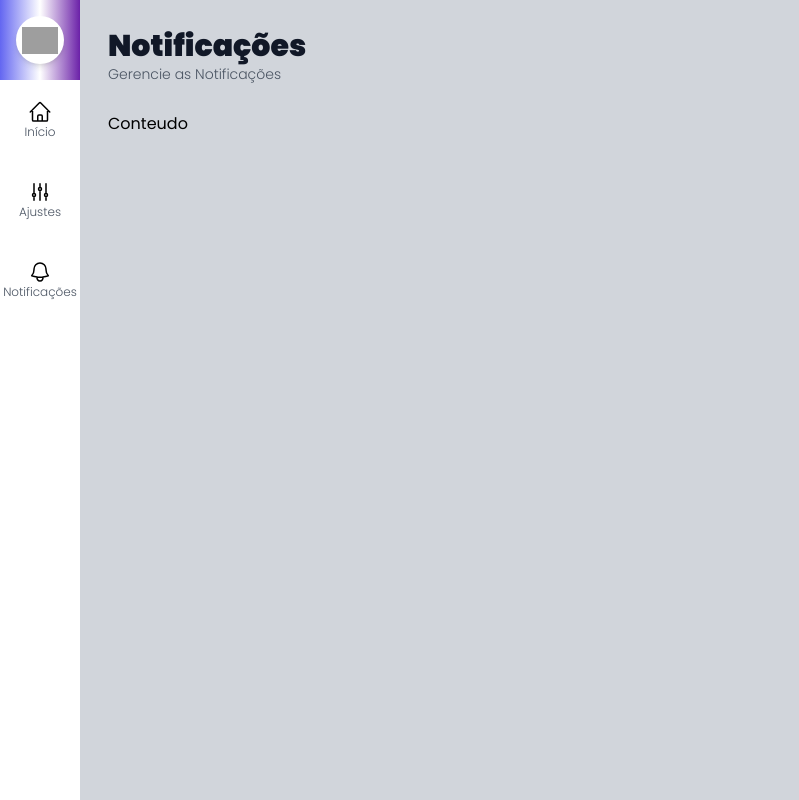
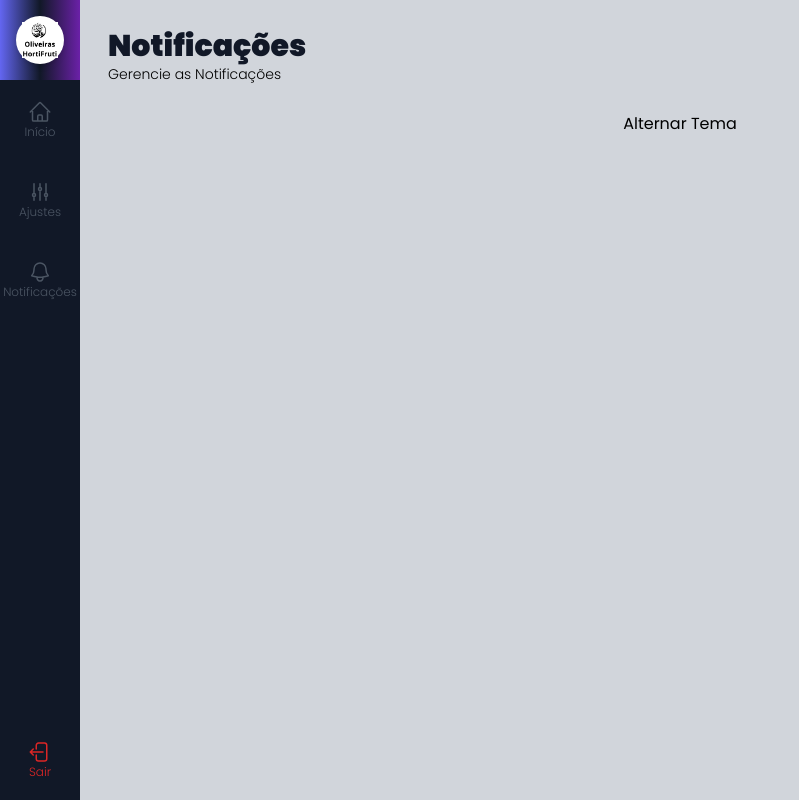
Before and after one commit to PedroMarquesN/templateAdmin, a Next.js app: page /notificacoes in a window 1280 px wide. Shown: the whole page, without its empty margins (0-799 px from the left). Built offline with nearby package versions, Linux system fonts and the light colour scheme; grey boxes are pictures that could not be loaded.

Commit message:
Feat: Creating dashboard context api

```diff
--- a/src/components/icons/index.tsx
+++ b/src/components/icons/index.tsx
@@ -24,3 +24,11 @@
     </svg>
 
 )
+
+export const IconeSair = (
+    <svg xmlns="http://www.w3.org/2000/svg" fill="none" viewBox="0 0 24 24" strokeWidth={1.5} stroke="currentColor"
+         className="w-6 h-6">
+        <path strokeLinecap="round" strokeLinejoin="round"
+              d="M8.25 9V5.25A2.25 2.25 0 0 1 10.5 3h6a2.25 2.25 0 0 1 2.25 2.25v13.5A2.25 2.25 0 0 1 16.5 21h-6a2.25 2.25 0 0 1-2.25-2.25V15m-3 0-3-3m0 0 3-3m-3 3H15"/>
+    </svg>
+)
--- a/src/components/template/Conteudo.tsx
+++ b/src/components/template/Conteudo.tsx
@@ -10,7 +10,10 @@
 
     return(
         <div className={`
-        flex flex-col mt-7`}>
+        flex flex-col mt-7
+        dark:text-gray-200
+
+        `}>
             {props.children}
         </div>
     )
--- a/src/components/template/Layout.tsx
+++ b/src/components/template/Layout.tsx
@@ -1,6 +1,7 @@
 import MenuLateral from "@/components/template/MenuLateral";
 import Cabecalho from "@/components/template/Cabecalho";
 import Conteudo from "./Conteudo"
+import useAppData from "@/data/hook/useAppData";
 interface LayoutProps {
     titulo: string
     subtitulo: string
@@ -8,9 +9,9 @@
 }
 
 export default function Layout(props:LayoutProps) {
-
+    const {tema} =  useAppData()
     return(
-        <div className={`flex h-screen w-screen`}>
+        <div className={`${tema} flex h-screen w-screen`}>
             <MenuLateral/>
             <div className={`flex w-full p-7 flex-col bg-gray-300 dark:bg-gray-800`}>
                 <Cabecalho titulo={props.titulo} subtitulo={props.subtitulo}/>
--- a/src/components/template/MenuItem.tsx
+++ b/src/components/template/MenuItem.tsx
@@ -1,24 +1,45 @@
 import Link from "next/link";
 
 interface MenuProps {
-    url: string
+    url?: string | undefined
     texto: string
     icone: any
+    className?: string
+    onClick?: (evento:any) => void
 }
 
 export default function MenuItem(props: MenuProps) {
-    return (
-        <li className={`hover:bg-gray-100`}>
-            <Link href={props.url}>
-                <div className={`flex flex-col justify-center items-center h-20 w-20`}>
-                    {props.icone}
-                    <span className={`
-                        text-xs font-light text-gray-600
+    function renderizarLink() {
+        return (
+            <div className={`
+                flex flex-col justify-center items-center h-20 w-20 text-gray-600
+                dark:text-gray-200
+                ${props.className}
+                `}>
+                {props.icone}
+                <span className={`
+                        text-xs font-light
                     `}>
                         {props.texto}
                     </span>
-                </div>
-            </Link>
+            </div>
+        )
+
+    }
+
+    return (
+        <li onClick={props.onClick} className={`
+        hover:bg-gray-100 cursor-pointer
+        dark:hover:bg-gray-800
+        `}>
+            {props.url ? (
+                <Link href={props.url}>
+                    {renderizarLink()}
+                </Link>
+            ) : (
+                renderizarLink()
+            )}
+
         </li>
     )
 }
--- a/src/components/template/MenuLateral.tsx
+++ b/src/components/template/MenuLateral.tsx
@@ -1,11 +1,15 @@
 import MenuItem from "@/components/template/MenuItem";
-import {IconeAjustes, IconeCasa, IconeSino} from "@/components/icons";
+import {IconeAjustes, IconeCasa, IconeSair, IconeSino} from "@/components/icons";
 import Logo from "@/components/template/Logo";
 
 export default function MenuLateral() {
 
     return(
-        <aside>
+        <aside className={`
+        flex flex-col
+        bg-gray-900 text-gray-200
+        dark:bg-gray-900
+        `}>
             <div className={`
             flex flex-col items-center justify-center
             bg-gradient-to-r from-indigo-500 via-transparent to-purple-800
@@ -14,10 +18,18 @@
                 <Logo/>
 
             </div>
-            <ul>
+            <ul className={`flex-grow`}>
                 <MenuItem url="/" texto="Início" icone={IconeCasa}/>
                 <MenuItem url="/ajustes" texto="Ajustes" icone={IconeAjustes}/>
                 <MenuItem url="/notificacoes" texto="Notificações" icone={IconeSino}/>
+            </ul>
+            <ul>
+                <MenuItem onClick={()=> console.log("logout")} texto="Sair" icone={IconeSair}
+                          className={`
+                          text-red-600 dark:text-red-400
+                          hover:bg-red-300 hover:text-white
+                          dark:hover:text-white
+                          `}/>
             </ul>
         </aside>
     )
--- a/src/components/template/Titulo.tsx
+++ b/src/components/template/Titulo.tsx
@@ -12,11 +12,12 @@
         <div>
             <h1 className={`
                 font-black text-3xl
-                text-gray-900
+                text-gray-900 dark:text-gray-100
             `}>
                 {props.titulo}</h1>
             <h2 className={`
-                font-light text-sm text-gray-600
+                font-light text-sm
+                dark:text-gray-300
             `}>
                 {props.subtitulo}</h2>
 
--- /dev/null
+++ b/src/data/context/AppContext.tsx
@@ -0,0 +1,30 @@
+import {createContext, useState} from "react";
+
+type Tema = 'dark' | ''
+interface AppContextProps {
+    tema?: Tema
+    alternarTema?: () => void
+
+}
+
+const AppContext = createContext({})
+
+export function AppProvider(props) {
+    const [tema, setTema] = useState<Tema>('')
+
+    function alternarTema() {
+        setTema(tema === '' ? 'dark' : '')
+
+    }
+
+    return(
+        <AppContext.Provider value={{
+            tema,
+            alternarTema
+        }}>
+            {props.children}
+        </AppContext.Provider>
+
+    )
+}
+export  default AppContext
--- /dev/null
+++ b/src/data/hook/useAppData.ts
@@ -0,0 +1,6 @@
+import {useContext} from "react";
+import AppContext from "@/data/context/AppContext";
+
+const useAppData = () => useContext(AppContext)
+
+export default useAppData
--- a/src/pages/_app.tsx
+++ b/src/pages/_app.tsx
@@ -1,6 +1,13 @@
 import "@/styles/globals.css";
 import type { AppProps } from "next/app";
+import {AppProvider} from "@/data/context/AppContext";
 
 export default function App({ Component, pageProps }: AppProps) {
-  return <Component {...pageProps} />;
+  return (
+      <AppProvider>
+        <Component {...pageProps} />
+      </AppProvider>
+
+  )
+
 }
--- a/src/pages/notificacoes.tsx
+++ b/src/pages/notificacoes.tsx
@@ -1,12 +1,13 @@
 
 import Layout from "@/components/template/Layout";
+import useAppData from "@/data/hook/useAppData";
 
 
 export default function Notificacoes() {
+    const {alternarTema} =  useAppData()
     return (
         <Layout titulo="Notificações" subtitulo="Gerencie as Notificações" >
-            <h3>Conteudo</h3>
-
+            <button onClick={alternarTema}>Alternar Tema</button>
         </Layout>
 
     );
```
Also changed, not shown: public/LogoJadhe.png (added).
